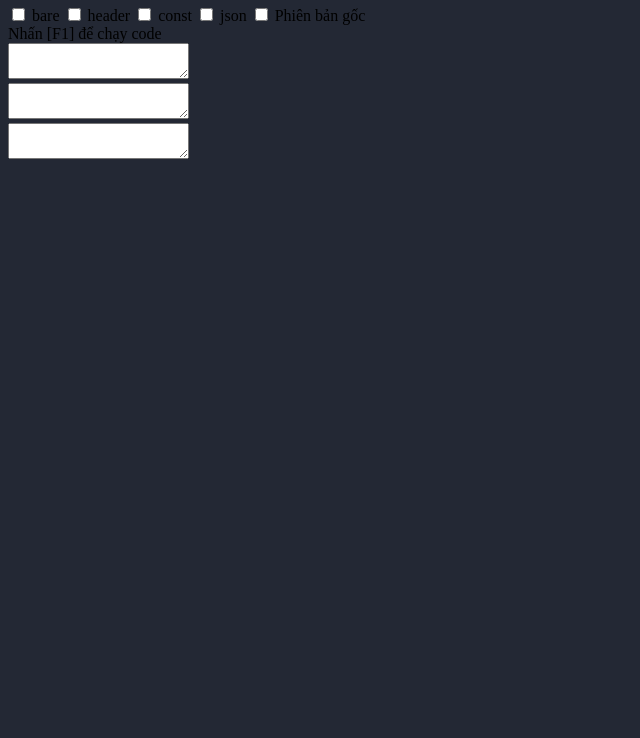
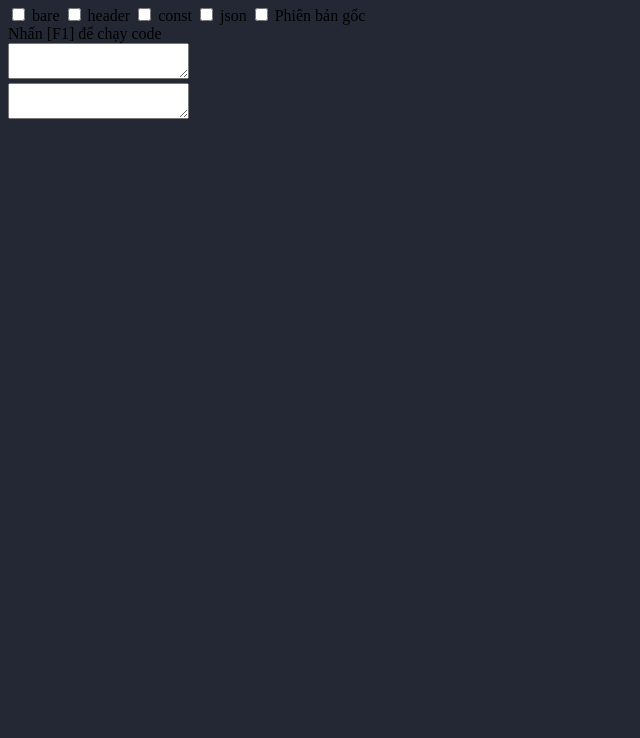
Before and after one commit to tientq64/livescript2, a website: page index.html in a window 1280 px wide. Shown: the part 62-800 px from the top of the page, without its empty margins (0-640 px from the left). Drawn offline with nearby package versions, Linux system fonts and the light colour scheme; a web font is replaced by a local one.

Commit message:
Sửa index.ls

```diff
--- a/index.html
+++ b/index.html
@@ -63,9 +63,9 @@
 					<textarea id="result2El"></textarea>
 				</div> -->
 			</div>
-			<div class="col">
+			<!-- <div class="col">
 				<textarea id="parserEl"></textarea>
-			</div>
+			</div> -->
 		</div>
 	</div>
 </body>
--- a/package.json
+++ b/package.json
@@ -1,6 +1,6 @@
 {
 	"name": "livescript2",
-	"version": "1.1.10",
+	"version": "1.1.11",
 	"main": "livescript.min.js",
 	"bin": {
 		"ls2": "cli.js"
```
Also changed, not shown: README.md, 1 other file.
